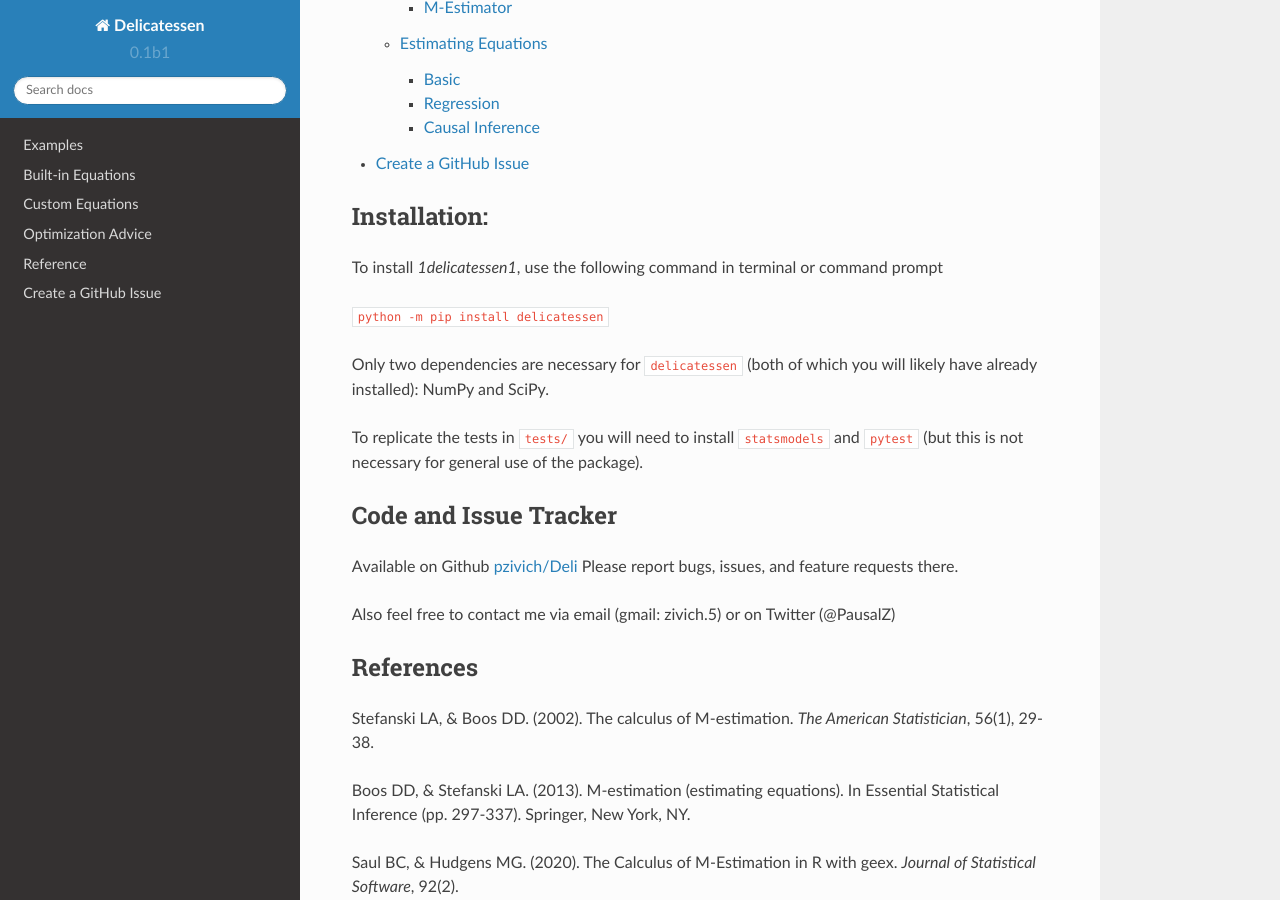
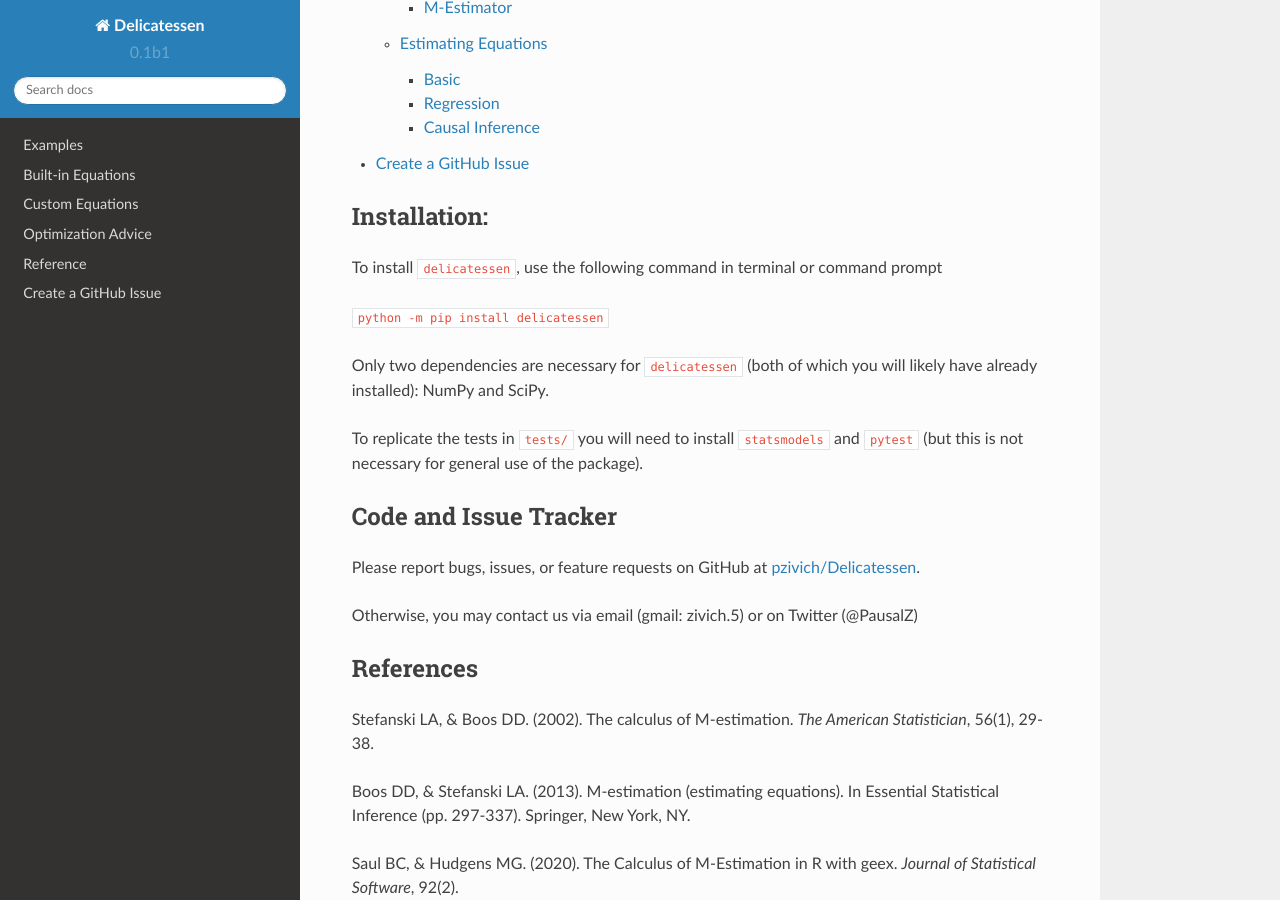
Before and after one commit to pzivich/Delicatessen, a Sphinx documentation site: the page built from docs/index.rst, in a window 1280 px wide and 900 px high, scrolled down 2782 px. Built offline with Sphinx 7.4.7 and the Read the Docs theme 2.0.0, drawn with Linux system fonts in a browser that asks for light colours.

Commit message:
fixed docs index grammar

```diff
--- a/docs/index.rst
+++ b/docs/index.rst
@@ -68,7 +68,7 @@ Contents:
 Installation:
 -------------
 
-To install `1delicatessen1`, use the following command in terminal or command prompt
+To install ``delicatessen``, use the following command in terminal or command prompt
 
 ``python -m pip install delicatessen``
 
@@ -82,10 +82,10 @@ for general use of the package).
 Code and Issue Tracker
 -----------------------------
 
-Available on Github `pzivich/Deli <https://github.com/pzivich/Delicatessen/>`_
-Please report bugs, issues, and feature requests there.
+Please report bugs, issues, or feature requests on GitHub
+at `pzivich/Delicatessen <https://github.com/pzivich/Delicatessen/>`_.
 
-Also feel free to contact me via email (gmail: zivich.5) or on Twitter (@PausalZ)
+Otherwise, you may contact us via email (gmail: zivich.5) or on Twitter (@PausalZ)
 
 References
 -----------------------------
```
